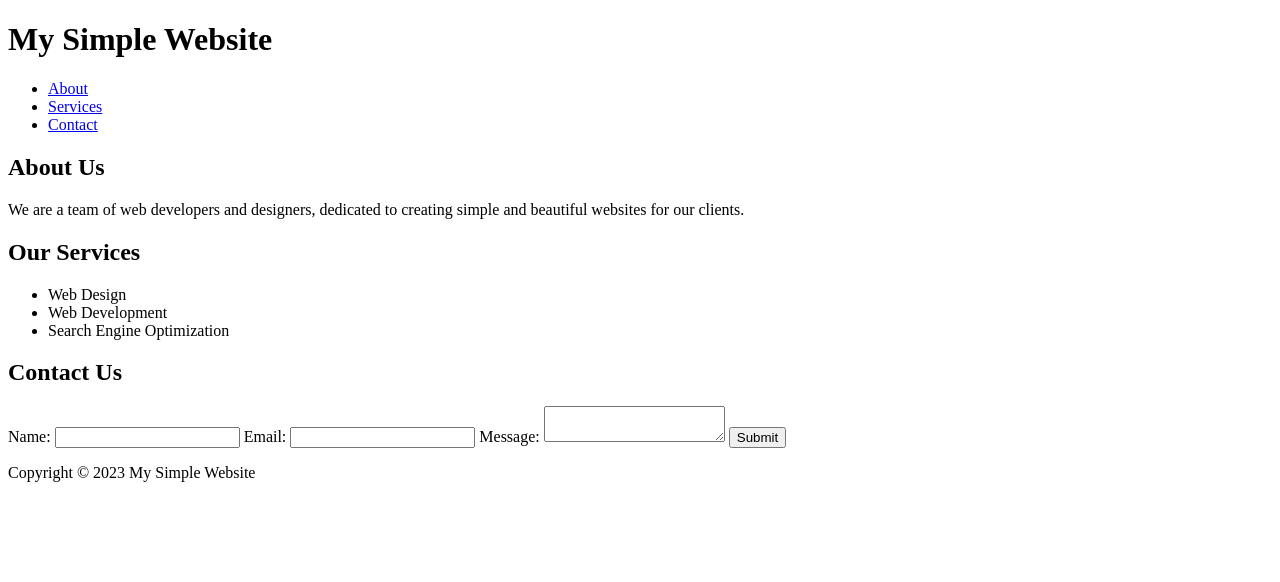
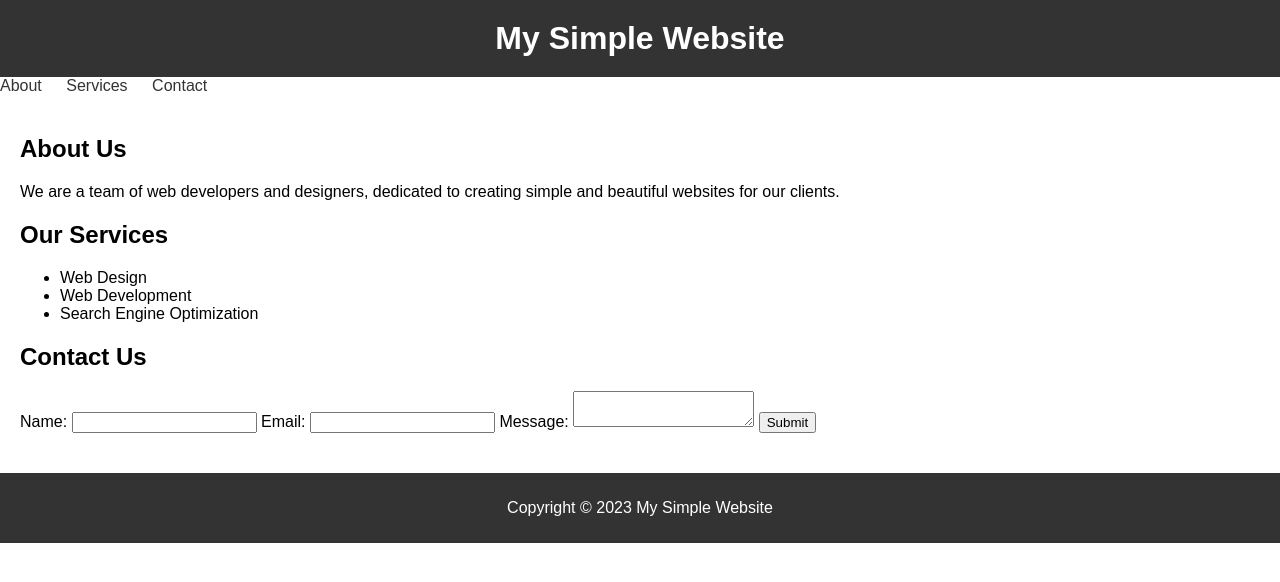
Before and after one commit to Alexander-Agbolahn/simple-website, a website: page index.html in a window 1280 px wide. Drawn offline with Linux system fonts and the light colour scheme.

Commit message:
first styling

```diff
--- a/index.html
+++ b/index.html
@@ -4,6 +4,7 @@
     <meta charset="UTF-8">
     <meta http-equiv="X-UA-Compatible" content="IE=edge">
     <meta name="viewport" content="width=device-width, initial-scale=1.0">
+    <link rel="stylesheet" href="style.css">
     <title>Document</title>
 </head>
 <body>
--- /dev/null
+++ b/style.css
@@ -0,0 +1,48 @@
+body {
+    font-family: Arial, sans-serif;
+    margin: 0;
+    padding: 0;
+  }
+
+  header {
+    background-color: #333;
+    color: #fff;
+    padding: 20px;
+    text-align: center;
+  }
+
+  header h1 {
+    margin: 0;
+  }
+
+  nav ul {
+    list-style: none;
+    margin: 0;
+    padding: 0;
+    display: inline-block;
+  }
+
+  nav li {
+    display: inline-block;
+    margin-right: 20px;
+  }
+
+  nav a {
+    color: #333;
+    text-decoration: none;
+  }
+
+  main {
+    padding: 20px;
+  }
+
+  section {
+    margin-bottom: 20px;
+  }
+
+  footer {
+    background-color: #333;
+    color: #fff;
+    padding: 10px;
+    text-align: center;
+  }
```
